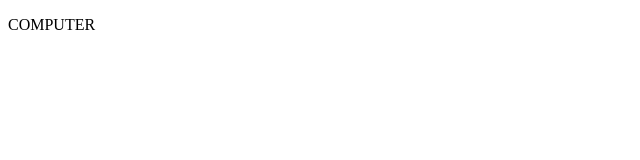
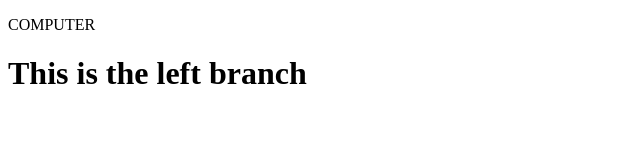
Before and after one commit to hbedikos/lastCheck, a plain HTML site: page index.html in a window 1280 px wide. Shown: the whole page, without its empty margins (0-640 px from the left). Drawn offline with Linux system fonts and the light colour scheme.

Commit message:
left-branch

```diff
--- a/index.html
+++ b/index.html
@@ -9,6 +9,6 @@
 <body>
 
     <p>COMPUTER</p>
-
+    <h1>This is the left branch</h1>
 </body>
 </html>
```
